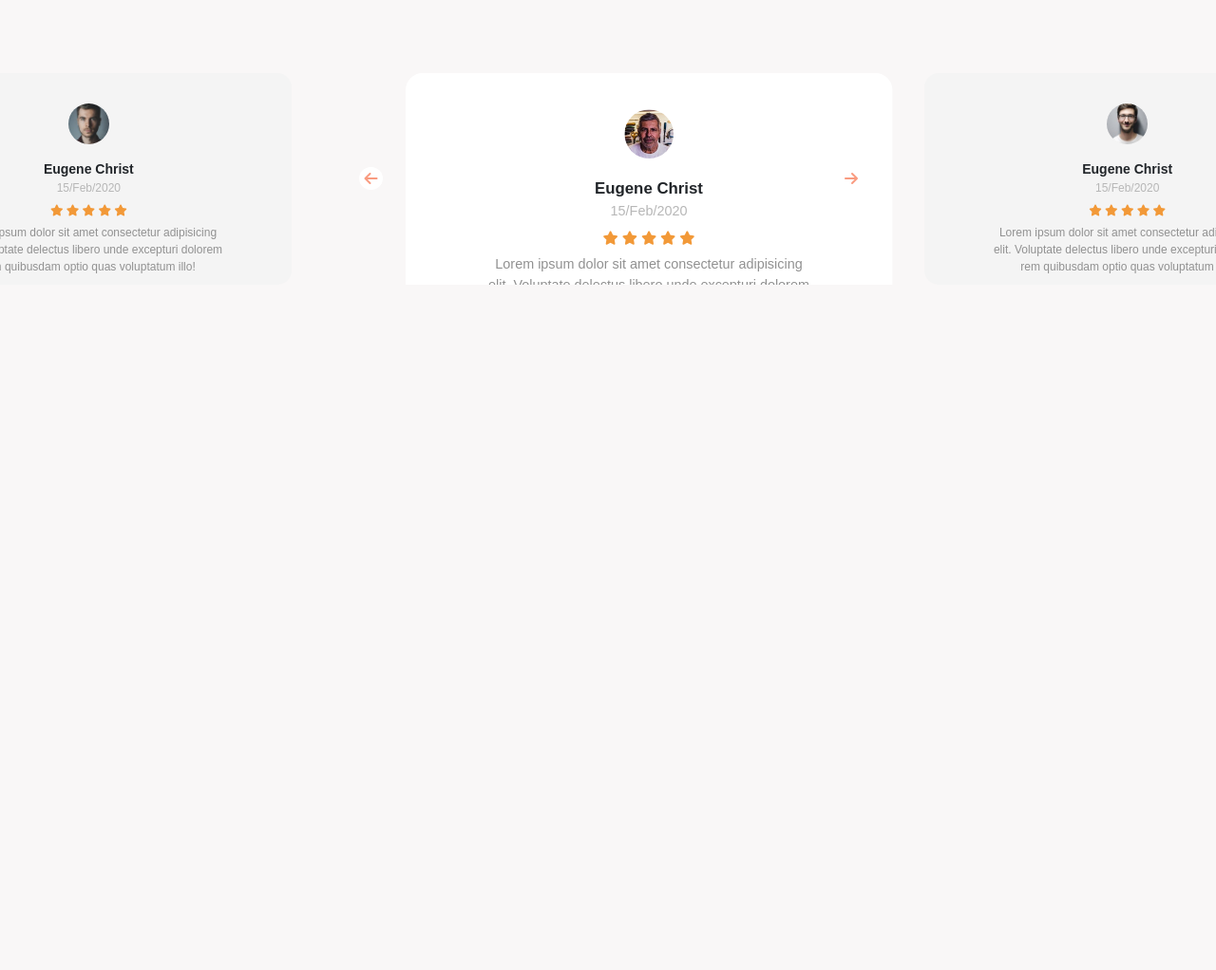
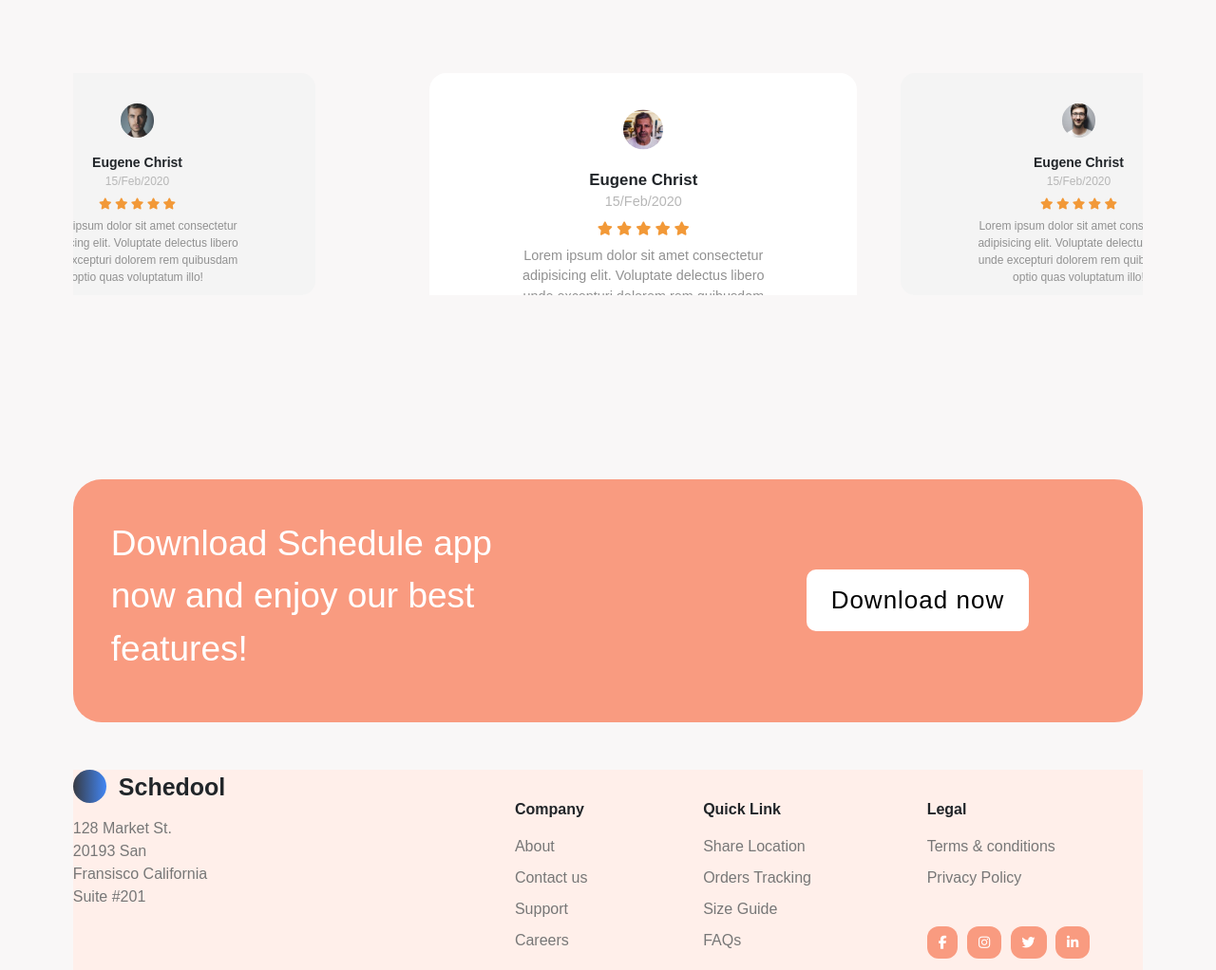
Before and after one commit to AmrAhmed99/Schdule-landing-page, a website: page index.html in a window 1280 px wide. Shown: the part 4008-5030 px from the top of the page at 95% size. Before the commit the page ends 4308 px from the top, so only its background shows below. Drawn offline with nearby package versions, Linux system fonts and the light colour scheme; a web font is replaced by a local one.

Commit message:
footer section

```diff
--- a/index.html
+++ b/index.html
@@ -15,11 +15,11 @@
 <body>
     <header class="header">
         <nav class="nav">
-            <div class="logo">
-                <div class="logo__image-container">
+            <div class="nav__logo">
+                <div class="nav__logo-image-container">
                     <img src="" alt="">
                 </div>
-                <h1 class="logo__heading">Schedool</h1>
+                <h1 class="nav__logo-heading">Schedool</h1>
             </div>
             <div class="nav__list">
                 <ul>
@@ -261,5 +261,53 @@
             </section>
         </section>
     </main>
+    <footer class="footer">
+
+        <div class="footer__app-download">
+            <p>Download Schedule app now and enjoy our best features!</p>
+            <a class="btn">Download now</a>
+        </div>
+
+        <div class="footer__body">
+
+            <div class="footer__logo">
+                <div class="footer__logo-image-container">
+                    <img src="" alt="">
+                </div>
+                <h6 class="footer__logo-heading">Schedool</h6>
+
+                <p>128 market st. 20193 San Fransisco California suite #201</p>
+            </div>
+
+            <div class="footer__body-content">
+                <ul>
+                    <p>Company</p>
+                    <li>About</li>
+                    <li>Contact us</li>
+                    <li>Support</li>
+                    <li>Careers</li>
+                </ul>
+                <ul>
+                    <p>Quick Link</p>
+                    <li>Share Location</li>
+                    <li>Orders Tracking</li>
+                    <li>Size Guide</li>
+                    <li>FAQs</li>
+                </ul>
+                <ul>
+                    <p>Legal</p>
+                    <li>Terms & conditions</li>
+                    <li>Privacy Policy</li>
+
+                    <span class="fab fa-facebook-f"></span>
+                    <span class="fab fa-instagram"></span>
+                    <span class="fab fa-twitter"></span>
+                    <span class="fab fa-linkedin-in"></span>
+                </ul>
+            </div>
+
+        </div>
+
+    </footer>
 </body>
 </html>
--- a/sass/abstracts/_mixins.scss
+++ b/sass/abstracts/_mixins.scss
@@ -6,13 +6,13 @@
     padding: 0.4rem 1.2rem;
 }
 
-@mixin button($font-size: 1.4rem, $padding: 1rem, $border-radius: 10px) {
-    color: #fff;
+@mixin button($font-size: 1.4rem, $padding: 1rem, $border-radius: 10px, $background-color: #f99b80, $color: #fff) {
+    color: $color;
     letter-spacing: 1px;
     padding: $padding;
     font-size: $font-size;
     font-weight: 400;
-    background-color: #f99b80;
+    background-color: $background-color;
     border-radius: $border-radius;
 }
 
--- a/sass/main.scss
+++ b/sass/main.scss
@@ -28,10 +28,10 @@
     padding: 3.2rem 0;
 
 
-    .logo {
+    &__logo {
         display: flex;
 
-        &__image-container {
+        &-image-container {
             width: 2.5rem;
             height: 2.5rem;
             background: linear-gradient(to right, #373b44, #4286f4);
@@ -39,7 +39,7 @@
             margin-right: 1rem;
         }
 
-        &__heading {
+        &-heading {
             padding-top: .3rem;
             font-size: 1.6rem;
             font-weight: 600;
@@ -380,9 +380,10 @@
 
 .testimonials {
     text-align: center;
+    margin-bottom: 50rem;
 
     &__badge {
-        @extend .features__badge
+        @extend .features__badge;
     }
 
     &__heading {
@@ -397,8 +398,8 @@
         display: flex;
         justify-content: space-between;
         margin-top: 10rem;
-        position: absolute;
-        left: 0;
+        // position: absolute;
+        // left: 0;
         overflow-x: hidden;
     }
 
@@ -471,3 +472,110 @@
         @include arrow-icon(29.5%);
     }
 }
+
+/* FOOTER SECTION */
+
+.footer {
+    position: relative;
+    background-color: $color-pink-light;
+
+    .footer__app-download {
+        background-color: $color-orange;
+        position: absolute;
+        top: -145%;
+        padding: 4rem;
+        border-radius: 30px;
+        width: 100%;
+        display: flex;
+        justify-content: space-between;
+
+        p {
+            width: 45%;
+            font-size: 3.7rem;
+            color: #fff;
+        }
+
+        a {
+            @include button(2.6rem, 1.2rem 2.5rem, 10px, #fff, #000);
+            margin-right: 8rem;
+            align-self: center;
+        }
+    }
+
+    &__body {
+        display: flex;
+        justify-content: space-between;
+    }
+
+    &__logo {
+        display: flex;
+        flex-wrap: wrap;
+        width: 18%;
+
+        &-image-container {
+            width: 3.5rem;
+            height: 3.5rem;
+            background: linear-gradient(to right, #373b44, #4286f4);
+            border-radius: 100%;
+            margin-right: 1.3rem;
+        }
+
+        &-heading {
+            padding-top: .3rem;
+            font-size: 2.5rem;
+            font-weight: 600;
+        }
+
+        p {
+            color: $color-gray;
+            text-transform: capitalize;
+            width: 71.6%;
+            font-weight: 500;
+            margin-top: -4.3rem;
+        }
+
+    }
+
+    .footer__body-content {
+        display: flex;
+        justify-content: space-around;
+        margin-top: 3rem;
+        width: 65%;
+
+    }
+
+    ul {
+        list-style-type: none;
+
+        p {
+            font-weight: 600;
+            margin-bottom: 1.5rem;
+        }
+
+        li {
+            color: $color-gray;
+            margin-bottom: 0.9rem;
+            font-weight: 500;
+        }
+
+        span {
+            font-size: 1.4rem;
+            background-color: $color-orange;
+            padding: 1rem 1.2rem;
+            border-radius: 12px;
+            color: #fff;
+            margin: 3rem 0.5rem 0 0;
+        }
+    }
+
+}
+
+.footer::before {
+    content: '';
+    position: absolute;
+    left: 0;
+    z-index: -1;
+    height: 100%;
+    width: 100%;
+    background-color: $color-pink-light;
+}
```
Also changed, not shown: css/style.css.
